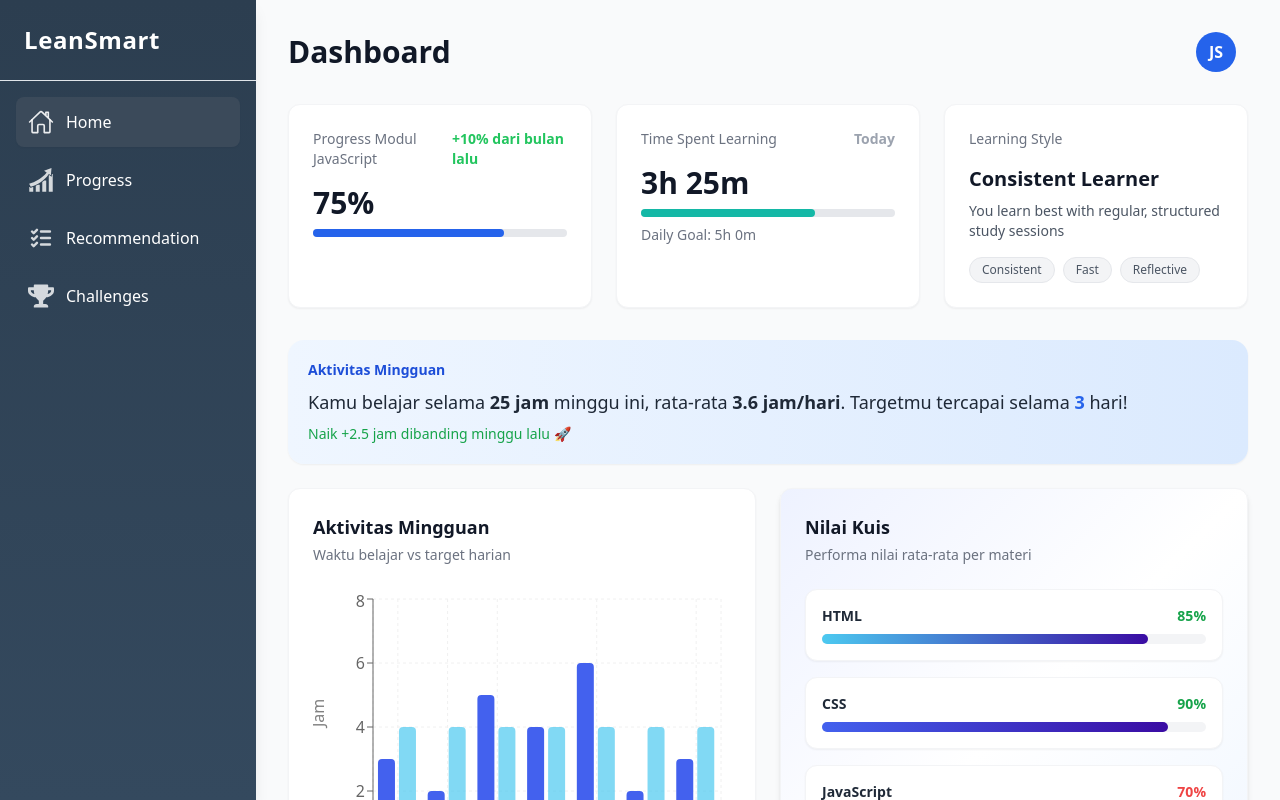
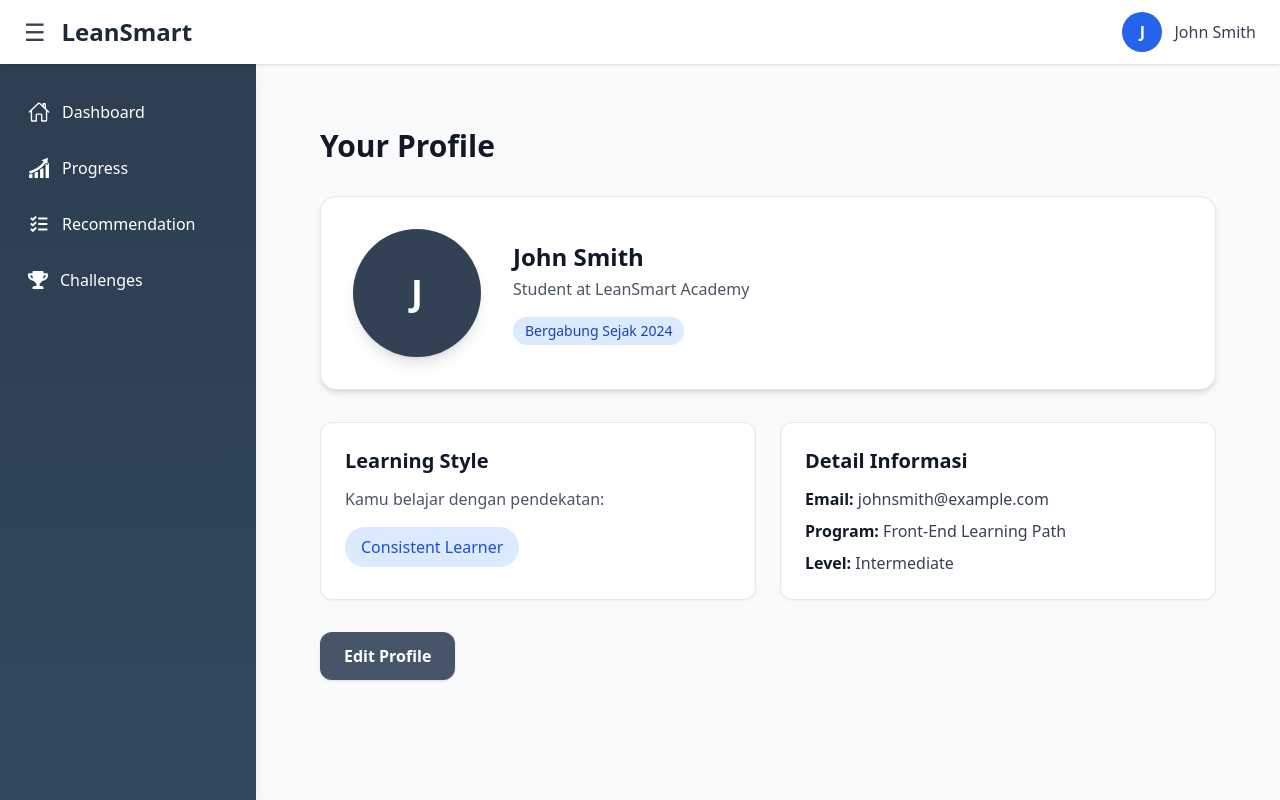
Before and after one commit to Jeionee/DC08-AI-Learning-Insight, a React (Vite) app in the folder fe/: page /profile in a window 1280 px wide. Shown: the top 800 px of the page. Built offline with nearby package versions, Linux system fonts and the light colour scheme; no server answers.

Commit message:
membuat tampilan profile

```diff
--- a/fe/package.json
+++ b/fe/package.json
@@ -14,6 +14,7 @@
     "react": "^18.2.0",
     "react-dom": "^18.2.0",
     "react-icons": "^5.5.0",
+    "react-router-dom": "^7.9.6",
     "recharts": "^2.8.0"
   },
   "devDependencies": {
--- a/fe/src/App.jsx
+++ b/fe/src/App.jsx
@@ -1,12 +1,14 @@
 import React, { useState, useEffect } from "react";
-import Sidebar from "./components/Sidebar.jsx";
-import Dashboard from "./components/Dashboard.jsx";
+import { BrowserRouter, Routes, Route } from "react-router-dom";
+
+import DashboardLayout from "./layout/DashboardLayout";
+import Dashboard from "./components/Dashboard";
+import Profile from "./pages/Profile";
 
 const App = () => {
   const [learningData, setLearningData] = useState(null);
 
   useEffect(() => {
-		// Simulate data fetching
     const mockData = {
       user: {
         name: "John Smith",
@@ -99,21 +101,25 @@ const App = () => {
   }, []);
 
   if (!learningData) {
-		return (
-			<div className="min-h-screen bg-gray-50 flex items-center justify-center">
-				<div className="text-center">
-					<div className="animate-spin rounded-full h-12 w-12 border-b-2 border-blue-600 mx-auto"></div>
-					<p className="mt-4 text-gray-600">Loading LeamSmart...</p>
-				</div>
-			</div>
-		);
+    return <div>Loading...</div>;
   }
 
   return (
-		<div className="min-h-screen bg-gray-50 flex">
-			<Sidebar />
-			<Dashboard data={learningData} />
-		</div>
+    <BrowserRouter>
+      <Routes>
+        <Route
+          path="/"
+          element={<DashboardLayout student={learningData.user} />}
+        >
+          <Route index element={<Dashboard data={learningData} />} />
+          <Route path="dashboard" element={<Dashboard data={learningData} />} />
+          <Route
+            path="profile"
+            element={<Profile user={learningData.user} />}
+          />
+        </Route>
+      </Routes>
+    </BrowserRouter>
   );
 };
 
--- /dev/null
+++ b/fe/src/components/Navbar.jsx
@@ -0,0 +1,54 @@
+import { useState } from "react";
+
+export default function Navbar({ toggleSidebar, student }) {
+  const [open, setOpen] = useState(false);
+
+  return (
+    <div className="w-full h-16 bg-white shadow fixed top-0 left-0 z-50 flex items-center px-6">
+      {/* HAMBURGER BUTTON */}
+      <button
+        onClick={toggleSidebar}
+        className="text-gray-700 text-2xl mr-4 hover:text-black transition"
+      >
+        ☰
+      </button>
+
+      {/* LOGO */}
+      <h1 className="text-2xl font-bold text-gray-800">LeanSmart</h1>
+
+      {/* RIGHT PROFILE */}
+      <div className="ml-auto relative">
+        <div
+          className="flex items-center space-x-3 cursor-pointer"
+          onClick={() => setOpen(!open)}
+        >
+          <div className="w-10 h-10 bg-blue-600 rounded-full flex items-center justify-center text-white font-semibold">
+            {student?.name?.charAt(0) || "U"}
+          </div>
+          <span className="text-gray-700 font-medium">
+            {student?.name || "User"}
+          </span>
+        </div>
+
+        {/* DROPDOWN */}
+        {open && (
+          <div className="absolute right-0 mt-3 w-40 bg-white border rounded-xl shadow-lg z-50">
+            <a
+              href="/profile"
+              className="block px-4 py-2 text-gray-700 hover:bg-gray-100"
+            >
+              Profile
+            </a>
+
+            <button
+              className="block w-full text-left px-4 py-2 text-red-500 hover:bg-gray-100"
+              onClick={() => console.log("Logout")}
+            >
+              Logout
+            </button>
+          </div>
+        )}
+      </div>
+    </div>
+  );
+}
--- a/fe/src/components/Recommendation.jsx
+++ b/fe/src/components/Recommendation.jsx
@@ -21,7 +21,7 @@ const Recommendations = ({ recommendations }) => {
             className="bg-white rounded-xl shadow-sm border border-gray-100 overflow-hidden hover:shadow-md transition-shadow flex flex-col"
           >
             <div className="h-24 bg-slate-700 flex items-center justify-center text-white font-bold text-lg">
-              {course.icon}
+              <span className="text-sm opacity-70">{course.category}</span>
             </div>
             <div className="p-6 flex flex-col h-full">
               <div className="flex justify-between items-start mb-2">
--- a/fe/src/components/Sidebar.jsx
+++ b/fe/src/components/Sidebar.jsx
@@ -1,71 +1,66 @@
-import React from "react";
+import { Link } from "react-router-dom";
 import { IoHomeOutline } from "react-icons/io5";
 import { GiProgression } from "react-icons/gi";
 import { PiListChecksBold } from "react-icons/pi";
 import { FaTrophy } from "react-icons/fa";
 
-const Sidebar = () => {
+export default function Sidebar({ open }) {
   return (
-    <div className="fixed inset-y-0 left-0 w-64 bg-gradient-to-b from-[#2C3E50] to-[#34495E] text-white shadow-lg">
-      {/* Header */}
-      <div className="p-6 border-b border-[#e0e4e9]">
-        <h1 className="text-2xl font-bold tracking-wide">LeanSmart</h1>
-      </div>
-
-      {/* Navigation */}
-      <nav className="p-4">
+    <div
+      className={`
+        fixed top-16 left-0
+        h-[calc(100vh-4rem)]
+        bg-gradient-to-b from-[#2C3E50] to-[#34495E]
+        text-white shadow-lg
+        transition-all duration-300
+        ${open ? "w-64" : "w-0"}
+        overflow-hidden
+        z-30
+      `}
+    >
+      <nav className="p-4 mt-2">
         <ul className="space-y-2">
           <li>
-            <a
-              href="#"
-              className="flex items-center p-3 rounded-lg bg-[#3B4A5A] hover:bg-[#1F2A38] transition-all duration-300 shadow-sm"
+            <Link
+              to="/dashboard"
+              className="flex items-center p-3 rounded-lg hover:bg-[#1F2A38] transition"
             >
-              <span className="mr-3 text-white/90">
-                <IoHomeOutline size={26} />
-              </span>
-              <span className="font-medium">Home</span>
-            </a>
+              <IoHomeOutline size={22} className="mr-3" />
+              Dashboard
+            </Link>
           </li>
 
           <li>
-            <a
-              href="#"
-              className="flex items-center p-3 rounded-lg hover:bg-[#3B4A5A] transition-all duration-300"
+            <Link
+              to="/progress"
+              className="flex items-center p-3 rounded-lg hover:bg-[#1F2A38] transition"
             >
-              <span className="mr-3 text-white/80">
-                <GiProgression size={26} />
-              </span>
-              <span className="font-medium">Progress</span>
-            </a>
+              <GiProgression size={22} className="mr-3" />
+              Progress
+            </Link>
           </li>
 
           <li>
-            <a
-              href="#"
-              className="flex items-center p-3 rounded-lg hover:bg-[#3B4A5A] transition-all duration-300"
+            <Link
+              to="/recommendation"
+              className="flex items-center p-3 rounded-lg hover:bg-[#1F2A38] transition"
             >
-              <span className="mr-3 text-white/80">
-                <PiListChecksBold size={26} />
-              </span>
-              <span className="font-medium">Recommendation</span>
-            </a>
+              <PiListChecksBold size={22} className="mr-3" />
+              Recommendation
+            </Link>
           </li>
 
           <li>
-            <a
-              href="#"
-              className="flex items-center p-3 rounded-lg hover:bg-[#3B4A5A] transition-all duration-300"
+            <Link
+              to="/challenges"
+              className="flex items-center p-3 rounded-lg hover:bg-[#1F2A38] transition"
             >
-              <span className="mr-3 text-white/80">
-                <FaTrophy size={26} />
-              </span>
-              <span className="font-medium">Challenges</span>
-            </a>
+              <FaTrophy size={20} className="mr-3" />
+              Challenges
+            </Link>
           </li>
         </ul>
       </nav>
     </div>
   );
-};
-
-export default Sidebar;
+}
--- /dev/null
+++ b/fe/src/layout/DashboardLayout.jsx
@@ -0,0 +1,35 @@
+import { useState } from "react";
+import Navbar from "../components/Navbar";
+import Sidebar from "../components/Sidebar";
+import { Outlet } from "react-router-dom";
+
+export default function DashboardLayout({ student }) {
+  const [openSidebar, setOpenSidebar] = useState(true);
+
+  return (
+    <div className="w-full min-h-screen flex flex-col">
+
+      {/* NAVBAR */}
+      <Navbar
+        toggleSidebar={() => setOpenSidebar(!openSidebar)}
+        student={student}
+      />
+
+      {/* WRAPPER */}
+      <div className="flex flex-1 pt-16">
+
+        {/* SIDEBAR */}
+        <Sidebar open={openSidebar} />
+
+        {/* MAIN CONTENT */}
+        <main
+          className={`flex-1 p-8 bg-gray-50 transition-all duration-300
+            ${openSidebar ? "ml-64" : "ml-0"}
+          `}
+        >
+          <Outlet />
+        </main>
+      </div>
+    </div>
+  );
+}
--- a/fe/src/pages/DashboardPage.jsx
+++ b/fe/src/pages/DashboardPage.jsx
@@ -31,31 +31,22 @@ const Dashboard = ({ data }) => {
     },
     fast: {
       name: "Fast Learner",
-			description: "You quickly grasp new concepts and prefer accelerated learning",
+      description:
+        "You quickly grasp new concepts and prefer accelerated learning",
       color: "bg-amber-100 text-amber-800 border-amber-200",
       badgeColor: "bg-amber-500",
     },
     reflective: {
       name: "Reflective Learner",
-			description: "You prefer to think deeply and reflect on what you've learned",
+      description:
+        "You prefer to think deeply and reflect on what you've learned",
       color: "bg-purple-100 text-purple-800 border-purple-200",
       badgeColor: "bg-purple-500",
     },
   };
 
   return (
-		<div className="ml-64 flex-1 p-8">
-			{/* Header */}
-			<div className="flex justify-between items-center mb-8">
-				<h1 className="text-3xl font-bold text-gray-900">Dashboard</h1>
-				<div className="flex items-center space-x-3">
-					<div className="w-10 h-10 bg-blue-600 rounded-full flex items-center justify-center text-white font-semibold">
-						{data.user.avatar}
-					</div>
-					<span className="text-gray-700 font-medium">{student.name}</span>
-				</div>
-			</div>
-
+    <div className="flex-1 pr-8 py-8 pl-0 border-2 border-red-500">
       {/* Stats Grid */}
       <div className="grid grid-cols-1 md:grid-cols-3 gap-6 mb-8">
         <StatsCard
@@ -64,23 +55,27 @@ const Dashboard = ({ data }) => {
           subtitle={`+${data.progress.growth || 10}% dari bulan lalu`}
           progress={data.progress.courseCompletion}
           color="blue"
-					description={`Total modul selesai: ${data.progress.completedModules || 5}/${
-						data.progress.totalModules || 8
-					}`}
+          description={`Total modul selesai: ${
+            data.progress.completedModules || 5
+          }/${data.progress.totalModules || 8}`}
         />
 
         <StatsCard
           title="Time Spent Learning"
           value={formatTime(data.progress.timeSpentToday)}
           subtitle="Today"
-					progress={(data.progress.timeSpentToday / data.progress.dailyGoal) * 100}
+          progress={
+            (data.progress.timeSpentToday / data.progress.dailyGoal) * 100
+          }
           color="teal"
           footer={`Daily Goal: ${formatTime(data.progress.dailyGoal)}`}
         />
 
         {/* Learning Style Card */}
         <div className="bg-white rounded-xl shadow-sm p-6 border border-gray-100">
-					<h3 className="text-gray-500 text-sm font-medium mb-4">Learning Style</h3>
+          <h3 className="text-gray-500 text-sm font-medium mb-4">
+            Learning Style
+          </h3>
           <div className="text-xl font-bold text-gray-900 mb-2">
             {learningStyles[data.user.learningStyle].name}
           </div>
--- /dev/null
+++ b/fe/src/pages/Profile.jsx
@@ -0,0 +1,84 @@
+import React from "react";
+
+export default function Profile({ user }) {
+  return (
+    <div className="p-8">
+
+      {/* HEADER */}
+      <h1 className="text-3xl font-bold text-gray-900 mb-8">Your Profile</h1>
+
+      {/* PROFILE CARD */}
+      <div className="bg-white rounded-2xl shadow-md border p-8 flex items-center space-x-8">
+
+        {/* AVATAR */}
+        <div className="w-32 h-32 rounded-full bg-slate-700 text-white flex items-center justify-center text-4xl font-bold shadow-lg">
+          {user?.name?.charAt(0) || "U"}
+        </div>
+
+        {/* INFO */}
+        <div>
+          <h2 className="text-2xl font-bold text-gray-900">{user?.name}</h2>
+          <p className="text-gray-600 mt-1">Student at LeanSmart Academy</p>
+
+          <div className="mt-4 flex items-center space-x-3">
+            <span className="bg-blue-100 text-blue-800 px-3 py-1 rounded-full text-sm font-medium">
+              Bergabung Sejak 2024
+            </span>
+          </div>
+        </div>
+      </div>
+
+      {/* BIO SECTION */}
+      <div className="mt-8 grid grid-cols-1 md:grid-cols-2 gap-6">
+
+        {/* Learning Style */}
+        <div className="bg-white border shadow-sm p-6 rounded-xl">
+          <h3 className="text-xl font-semibold text-gray-900 mb-3">
+            Learning Style
+          </h3>
+          <p className="text-gray-600 mb-4">
+            Kamu belajar dengan pendekatan:
+          </p>
+
+          <div className="flex items-center space-x-3">
+            <span className="px-4 py-2 bg-blue-100 text-blue-700 rounded-full font-medium">
+              {user.learningStyle === "consistent"
+                ? "Consistent Learner"
+                : user.learningStyle === "fast"
+                ? "Fast Learner"
+                : "Reflective Learner"}
+            </span>
+          </div>
+        </div>
+
+        {/* Other Details */}
+        <div className="bg-white border shadow-sm p-6 rounded-xl">
+          <h3 className="text-xl font-semibold text-gray-900 mb-3">
+            Detail Informasi
+          </h3>
+
+          <ul className="text-gray-700 space-y-2">
+            <li>
+              <strong className="text-gray-900">Email:</strong>{" "}
+              johnsmith@example.com
+            </li>
+            <li>
+              <strong className="text-gray-900">Program:</strong>{" "}
+              Front-End Learning Path
+            </li>
+            <li>
+              <strong className="text-gray-900">Level:</strong> Intermediate
+            </li>
+          </ul>
+        </div>
+      </div>
+
+      {/* ACTION BUTTON */}
+      <div className="mt-8">
+        <button className="px-6 py-3 bg-slate-600 hover:bg-slate-400 transition rounded-xl text-white font-semibold shadow">
+          Edit Profile
+        </button>
+      </div>
+    </div>
+  );
+}
```
Also changed, not shown: 1 other file (tests, documents, lock files or other folders). Lines whose indentation alone changed are shown as unchanged.
